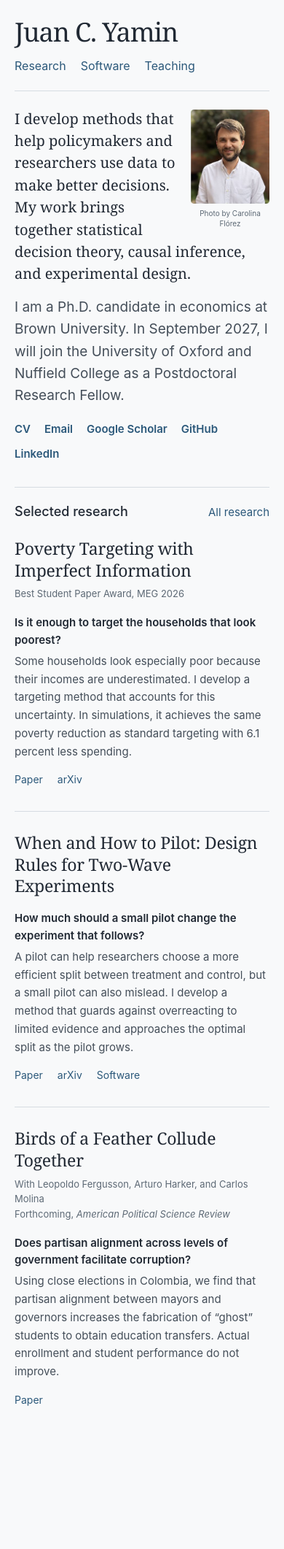
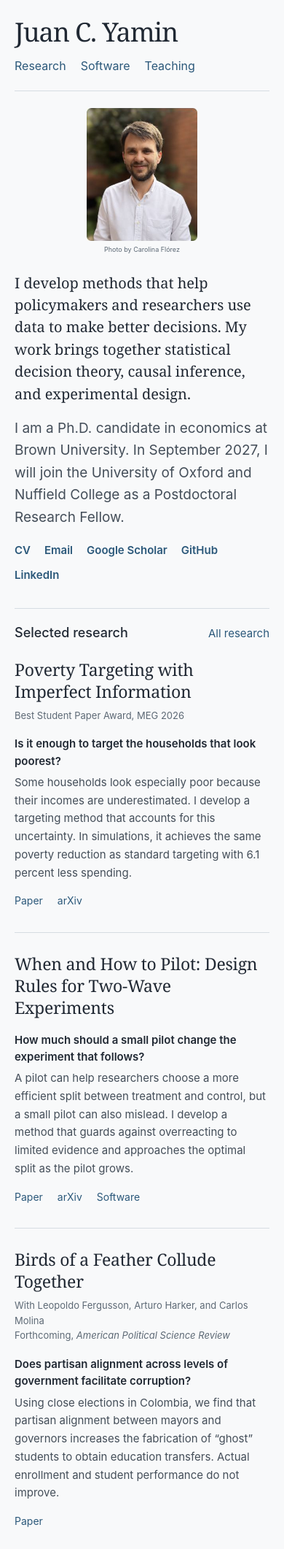
Before and after one commit to juancyamin/juancyamin.github.io, a Jekyll site: the page built from _pages/about.md, in a window 390 px wide. Shown: the whole page at 73% size. Built offline with Jekyll 4.4.1, drawn with Linux system fonts in a browser that asks for light colours; before the commit the page ends 1955 px from its top, so only the background shows below that.

Commit message:
Improve mobile portrait layout and reduce photo credit

```diff
--- a/assets/css/editorial.css
+++ b/assets/css/editorial.css
@@ -25,7 +25,7 @@
   .site .contact a {font-weight:600;white-space:nowrap;padding:3px 0}
   .site figure {grid-column:2;grid-row:1;width:var(--portrait-width)}
   .site .portrait {width:100%;aspect-ratio:5/6;background-image:var(--photo);background-size:428.5714% auto;background-position:91.30435% 50%}
-  .site figcaption {font:10px/1.4 var(--sans);color:var(--muted);margin-top:6px;text-align:center}
+  .site figcaption {font:9px/1.4 var(--sans);color:var(--muted);margin-top:6px;text-align:center}
   .site .research {display:grid;grid-template-columns:168px minmax(0,1fr);gap:34px;border-top:1px solid var(--rule);padding-top:25px}
   .site .research-label h2 {font:500 18px/1.4 var(--sans);color:var(--ink)}
   .site .research-label a {display:inline-block;font-size:15px;margin-top:10px}
@@ -52,9 +52,9 @@
     .site {padding:23px 20px}
     .site .mast {gap:14px;padding-bottom:20px}
     .site .introduction {display:flow-root;padding-top:23px}
-    .site figure {float:right;width:108px;margin:2px 0 14px 19px}
+    .site figure {width:152px;margin:0 auto 24px}
     .site .research-intro {font-size:20px}
-    .site .appointment {clear:both;padding-top:15px;margin-top:0}
+    .site .appointment {margin-top:17px}
     .site .contact {font-size:15px;column-gap:19px;row-gap:4px;margin-top:15px}
     .site .research {display:block;padding-top:20px}
     .site .research-label {display:flex;justify-content:space-between;align-items:baseline;gap:15px;margin-bottom:23px}
```
